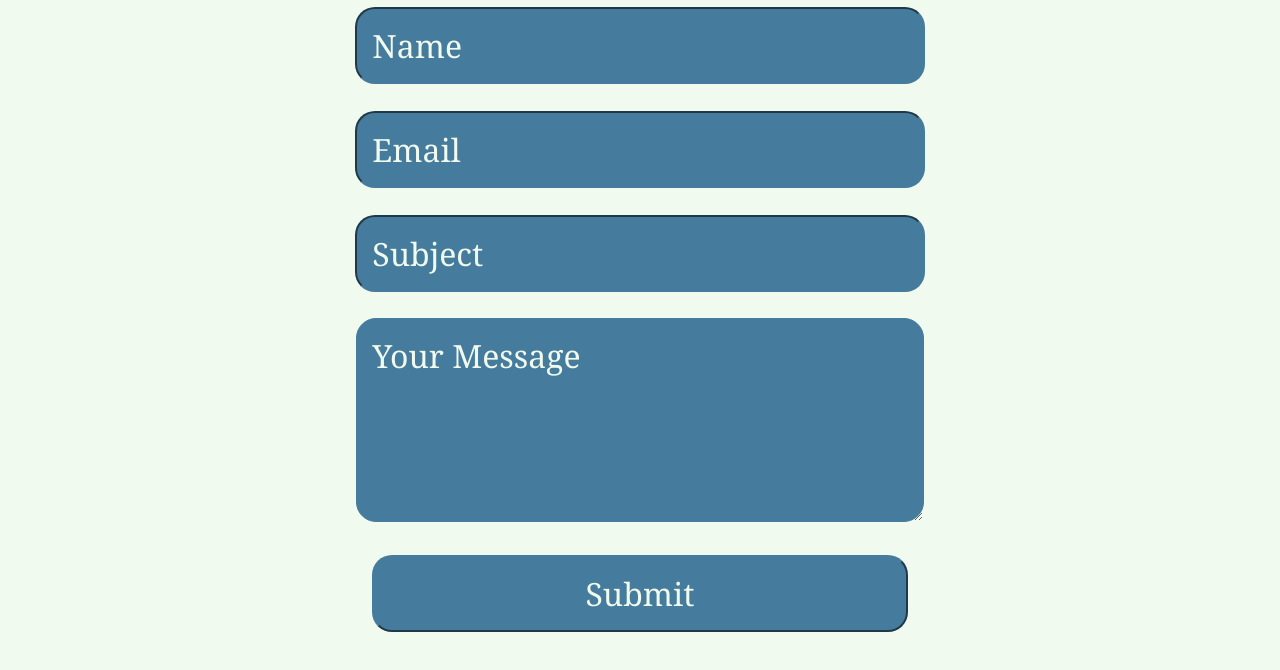
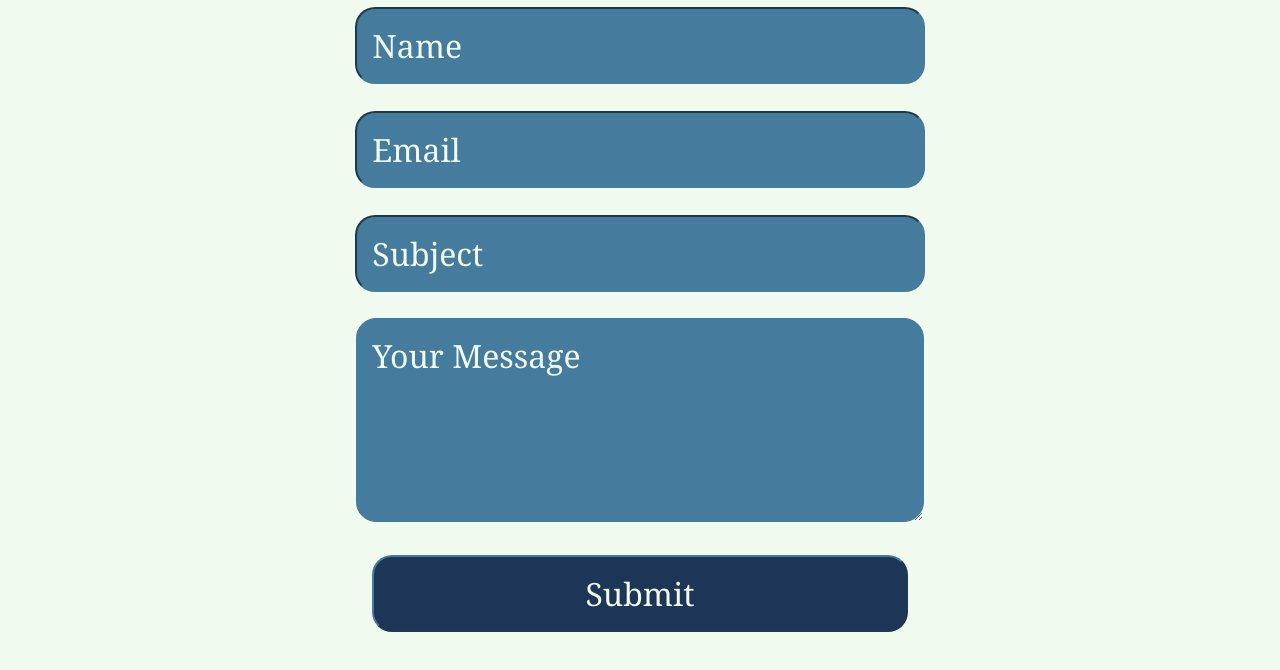
Before and after one commit to Johntops9040/MI349_Final_Project, a plain HTML site: page contact.html in a window 1280 px wide. Shown: the part 336-1006 px from the top of the page. Drawn offline with Linux system fonts and the light colour scheme.

Commit message:
differentiated button and input

```diff
--- a/contact.html
+++ b/contact.html
@@ -26,7 +26,7 @@
         <p> <input type="email" name="Email" placeholder="Email"></p>
         <p><input type="email" name="Email" placeholder="Subject"></p>
         <p><textarea name="opencomment" id="opencomment" rows="4" cols="50" placeholder="Your Message"></textarea></p>
-        <p><input type="submit"></input></p>
+        <p><input type="submit" class="submit"></input></p>
       </form>
     </div>
     <script src="index.js"></script>
--- a/screen.css
+++ b/screen.css
@@ -35,9 +35,7 @@ article:nth-of-type(2){
     padding-bottom: 5px;
     padding-left: 10px;
 }
-input [type=submit] {
-    color: #F1FAEE;
-}
+
 input, textarea{
     width: 45%;
     padding: 15px;
@@ -47,6 +45,10 @@ input, textarea{
     border-radius: 20px;
     font-family: Cambria, Cochin, Georgia, Times, 'Times New Roman', serif;
     font-size: 24pt;
+}
+input.submit {
+    color: #F1FAEE;
+    background-color: #1D3557;
 }
 ::placeholder{
     color: #F1FAEE;
```
